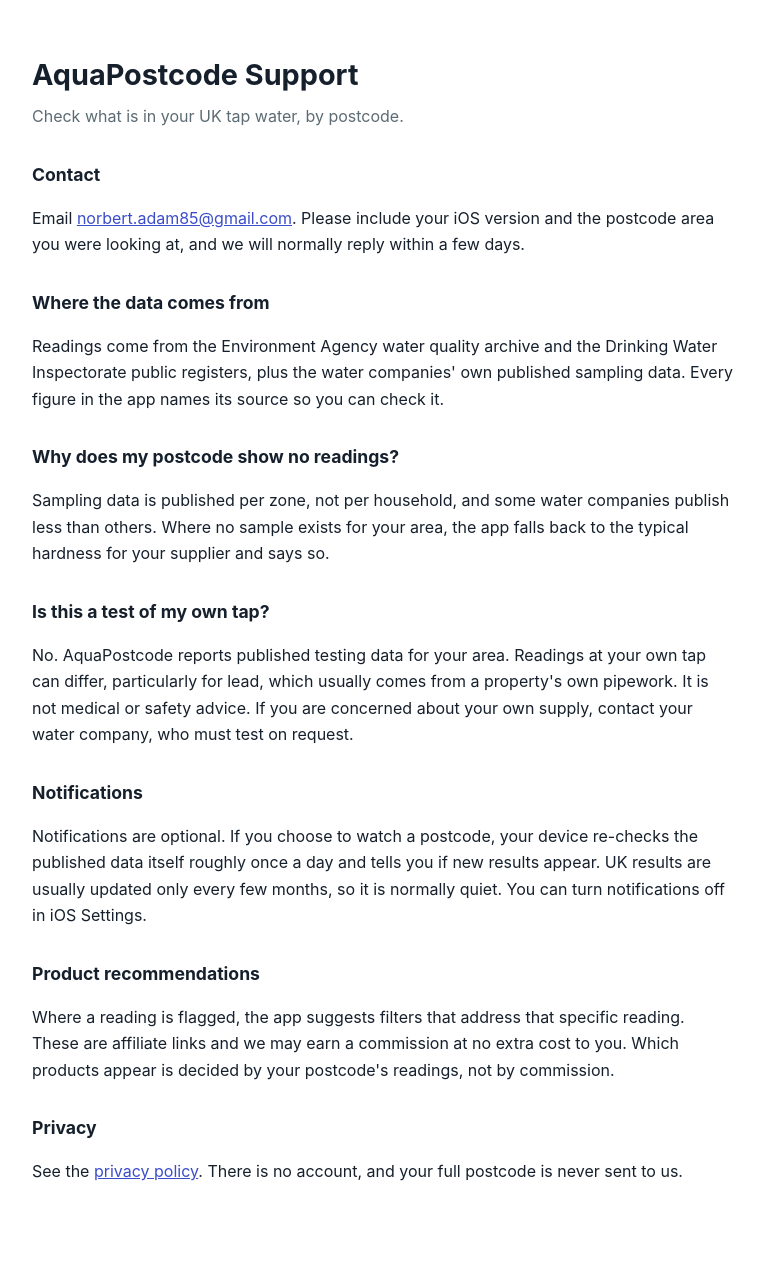
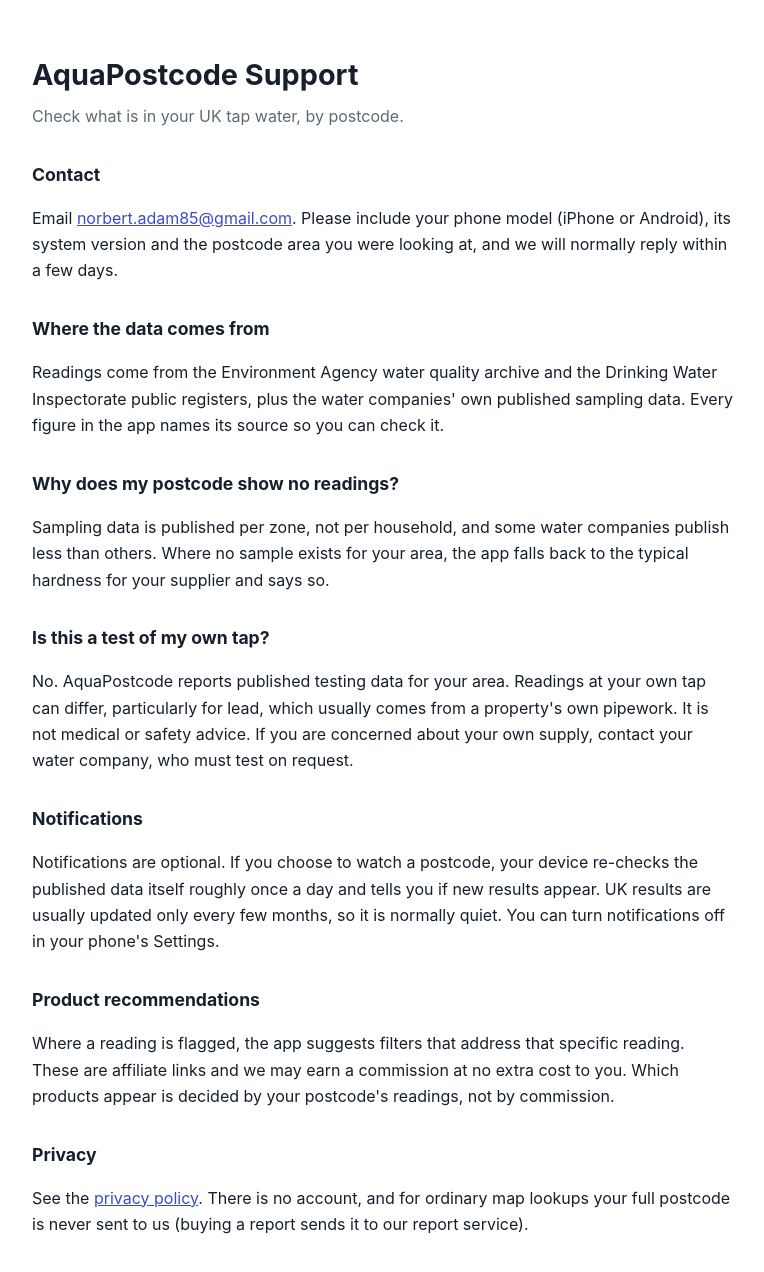
Before and after one commit to pgm-norbert/aquapostcode-site, a plain HTML site: page index.html in a window 1280 px wide. Shown: the whole page, without its empty margins (256-1020 px from the left). Drawn offline with Linux system fonts and the light colour scheme.

Commit message:
Support page: cover Android; correct the postcode note for reports

```diff
--- a/index.html
+++ b/index.html
@@ -23,7 +23,7 @@ a{color:#3b4cca}
 
 <h2>Contact</h2>
 <p>Email <a href="mailto:norbert.adam85@gmail.com">norbert.adam85@gmail.com</a>. Please include your
-iOS version and the postcode area you were looking at, and we will normally reply within a few days.</p>
+phone model (iPhone or Android), its system version and the postcode area you were looking at, and we will normally reply within a few days.</p>
 
 <h2>Where the data comes from</h2>
 <p>Readings come from the Environment Agency water quality archive and the Drinking Water Inspectorate
@@ -43,7 +43,7 @@ advice. If you are concerned about your own supply, contact your water company,
 <h2>Notifications</h2>
 <p>Notifications are optional. If you choose to watch a postcode, your device re-checks the published
 data itself roughly once a day and tells you if new results appear. UK results are usually updated only
-every few months, so it is normally quiet. You can turn notifications off in iOS Settings.</p>
+every few months, so it is normally quiet. You can turn notifications off in your phone's Settings.</p>
 
 <h2>Product recommendations</h2>
 <p>Where a reading is flagged, the app suggests filters that address that specific reading. These are
@@ -51,7 +51,7 @@ affiliate links and we may earn a commission at no extra cost to you. Which prod
 by your postcode's readings, not by commission.</p>
 
 <h2>Privacy</h2>
-<p>See the <a href="privacy.html">privacy policy</a>. There is no account, and your full postcode is
-never sent to us.</p>
+<p>See the <a href="privacy.html">privacy policy</a>. There is no account, and for ordinary map lookups your full postcode
+is never sent to us (buying a report sends it to our report service).</p>
 </body>
 </html>
```
